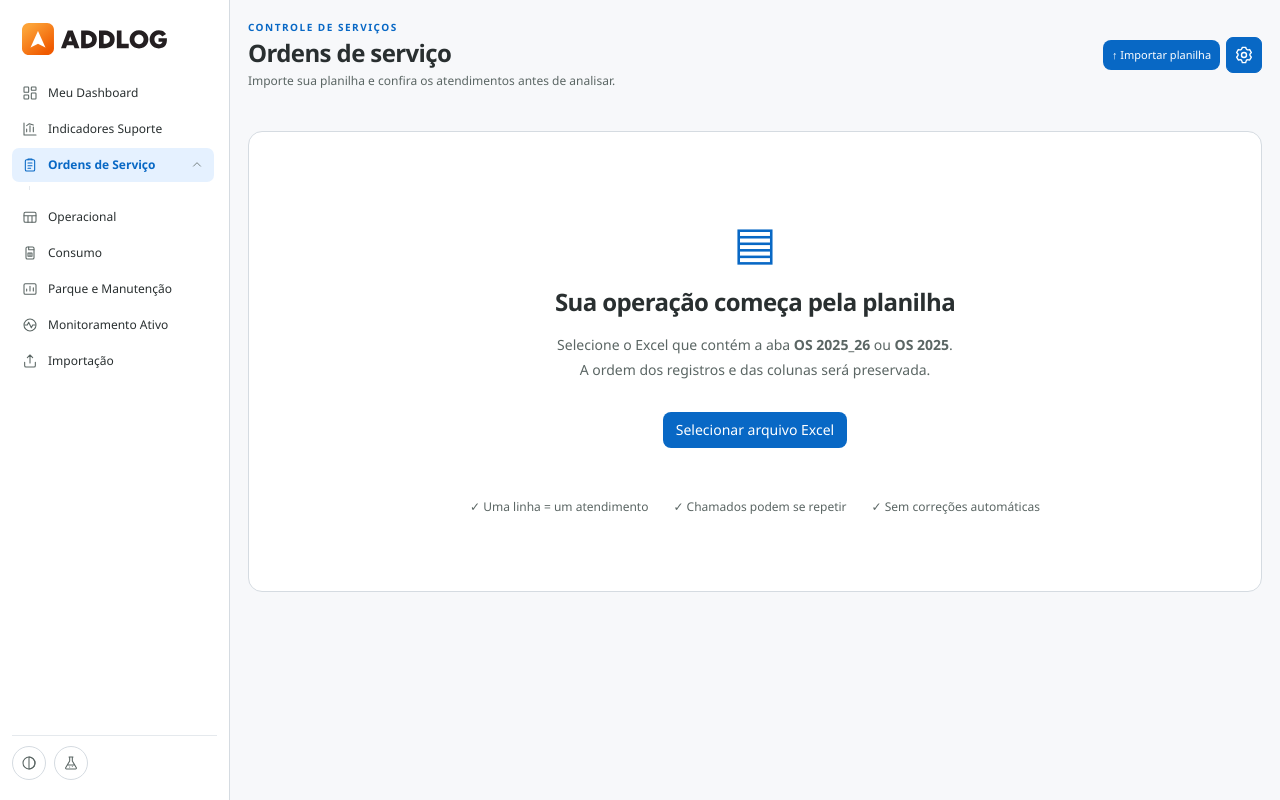
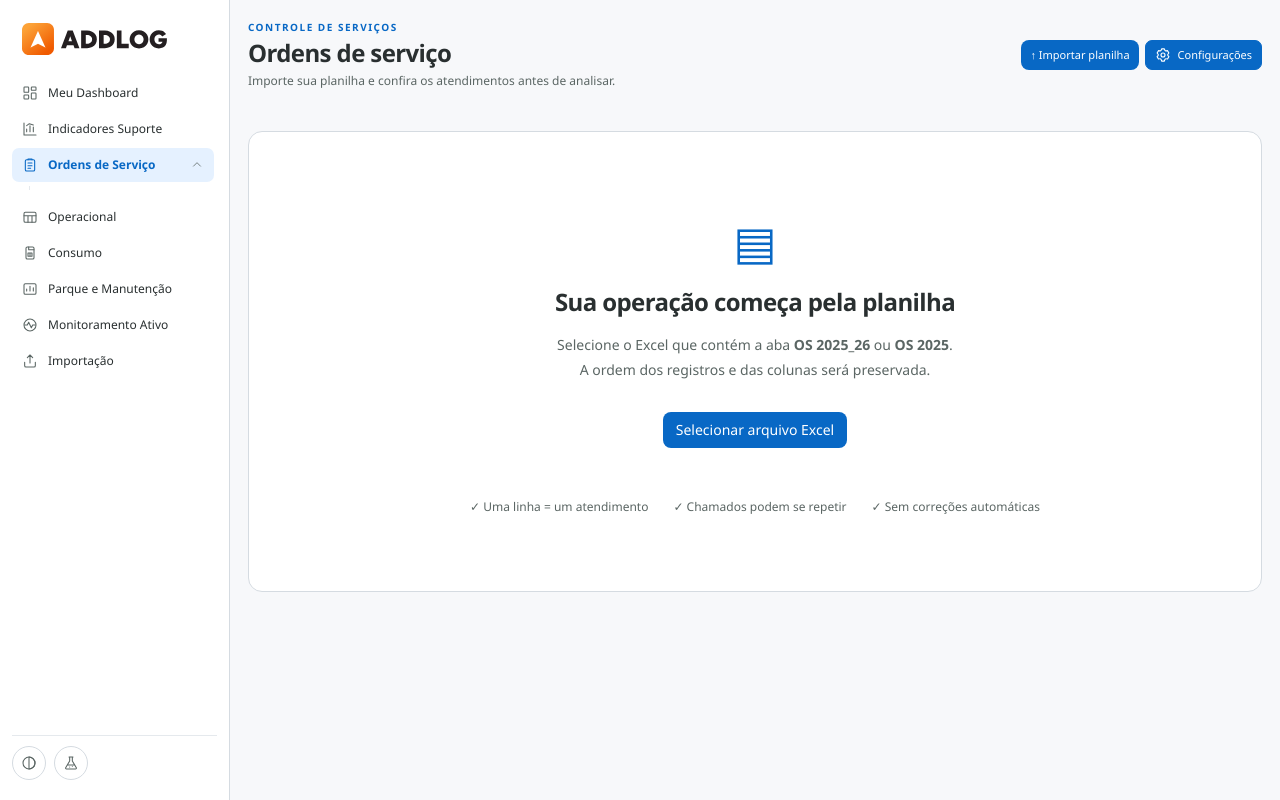
Before and after one commit to jeanjohann/dashboard-suporte-controller, a React (Vite) app: page / in a window 1280 px wide. Built offline with nearby package versions, Linux system fonts and the light colour scheme; a web font is replaced by a local one.

Commit message:
Padroniza modais de configuração e contraste

```diff
--- a/package.json
+++ b/package.json
@@ -1,6 +1,6 @@
 {
   "name": "dashboard-suporte",
-  "version": "0.69.30",
+  "version": "0.69.31",
   "private": true,
   "type": "module",
   "packageManager": "npm@11.12.1",
--- a/src/components/PageSettings.jsx
+++ b/src/components/PageSettings.jsx
@@ -75,7 +75,7 @@ export function PageSettingsButton({ available = true, help = '' }) {
     <>
       <button
         ref={trigger}
-        className="page-settings-trigger"
+        className="page-settings-trigger page-configuration-trigger"
         type="button"
         title="Configurações da página"
         aria-label="Configurações da página"
@@ -83,6 +83,7 @@ export function PageSettingsButton({ available = true, help = '' }) {
         onClick={show}
       >
         <Icon name="settings" size={18} />
+        <span>Configurações</span>
       </button>
       {feedback && (
         <div className="page-settings-feedback" role="status">
@@ -92,7 +93,7 @@ export function PageSettingsButton({ available = true, help = '' }) {
       {createPortal(
         <dialog
           ref={dialog}
-          className="page-settings-dialog"
+          className="page-settings-dialog page-configuration-dialog"
           aria-labelledby={`${id}-title`}
           aria-describedby={`${id}-description`}
           onCancel={() => setOpen(false)}
@@ -111,13 +112,14 @@ export function PageSettingsButton({ available = true, help = '' }) {
         >
           <header>
             <div>
+              <span className="page-configuration-eyebrow">{scope || 'Página'}</span>
               <h2 ref={heading} tabIndex={-1} id={`${id}-title`}>
-                Configurações da página
+                Configurações e informações
               </h2>
-              <p>{scope}</p>
+              <p>Preferências de exibição, informações e critérios desta página.</p>
             </div>
-            <button type="button" aria-label="Fechar configuração" onClick={() => setOpen(false)}>
-              <Icon name="close" size={18} />
+            <button type="button" aria-label="Fechar configurações" onClick={() => setOpen(false)}>
+              Fechar
             </button>
           </header>
           <div className="page-settings-body">
--- a/src/modules/support-indicators/components/SupportIndicatorsPage.jsx
+++ b/src/modules/support-indicators/components/SupportIndicatorsPage.jsx
@@ -1170,22 +1170,6 @@ export function SupportIndicatorsPage({ onPage, active = true }) {
               <p>Atendimentos, serviços e atividades da equipe.</p>
             </div>
             <div className="si-toolbar">
-              <div className="si-view-modes" role="group" aria-label="Modo de visualização">
-                <button
-                  type="button"
-                  aria-pressed={viewMode === 'compact'}
-                  onClick={() => selectDensity('compact')}
-                >
-                  Compacto
-                </button>
-                <button
-                  type="button"
-                  aria-pressed={viewMode === 'editorial'}
-                  onClick={() => selectDensity('editorial')}
-                >
-                  Editorial
-                </button>
-              </div>
               <button
                 disabled={!valid || busy || backlogBusy || store.loading}
                 onClick={exportReport}
@@ -1193,6 +1177,7 @@ export function SupportIndicatorsPage({ onPage, active = true }) {
                 Exportar CSV
               </button>
               <button
+                className="si-config-trigger"
                 onClick={() => {
                   setPresentationMode(false);
                   setConfigurationOpen(true);
@@ -1301,6 +1286,30 @@ export function SupportIndicatorsPage({ onPage, active = true }) {
                       busy={store.busy}
                       save={store.save}
                     />
+                  </section>
+                  <section className="si-config-section" aria-label="Visualização da página">
+                    <div className="si-config-section-heading">
+                      <div>
+                        <h3>Visualização da página</h3>
+                        <p>Escolha como os gráficos e tabelas são organizados nesta tela.</p>
+                      </div>
+                      <div className="si-view-modes" role="group" aria-label="Modo de visualização">
+                        <button
+                          type="button"
+                          aria-pressed={viewMode === 'compact'}
+                          onClick={() => selectDensity('compact')}
+                        >
+                          Compacto
+                        </button>
+                        <button
+                          type="button"
+                          aria-pressed={viewMode === 'editorial'}
+                          onClick={() => selectDensity('editorial')}
+                        >
+                          Editorial
+                        </button>
+                      </div>
+                    </div>
                   </section>
                   <section className="si-config-section" aria-label="Configuração da apresentação">
                     <div className="si-config-section-heading">
--- a/src/styles/page-settings.css
+++ b/src/styles/page-settings.css
@@ -83,21 +83,23 @@
 }
 button.page-settings-trigger {
   display: inline-flex;
-  flex: 0 0 36px;
-  width: 36px;
-  height: 36px;
-  min-height: 36px;
+  flex: 0 0 auto;
+  width: auto;
+  height: auto;
+  min-height: 34px;
   align-items: center;
   justify-content: center;
-  padding: 7px;
+  gap: 7px;
+  padding: 7px 11px;
   border: 1px solid #0868c5;
   border-radius: 7px;
   background: #0868c5;
   color: #ffffff;
+  font-size: 12px;
 }
 button.page-settings-trigger .ui-icon {
-  width: 20px;
-  height: 20px;
+  width: 16px;
+  height: 16px;
 }
 button.page-settings-trigger:hover {
   background: #07539c;
--- a/src/styles/support-indicators.css
+++ b/src/styles/support-indicators.css
@@ -45,6 +45,18 @@
 }
 .si-config-dialog-heading {
   border-bottom: 1px solid var(--ui-border);
+}
+.support-indicators-page main .si-config-dialog-heading > button,
+.support-indicators-page main .si-config-dialog-footer > button {
+  border-color: #0868c5;
+  background: #0868c5;
+  color: #ffffff;
+}
+.support-indicators-page main .si-config-dialog-heading > button:hover,
+.support-indicators-page main .si-config-dialog-footer > button:hover {
+  border-color: #07539c;
+  background: #07539c;
+  color: #ffffff;
 }
 .si-config-dialog-heading > div > span {
   color: var(--ui-accent);
@@ -570,6 +582,16 @@
 .support-indicators-page main .si-primary {
   background: var(--ui-button-bg);
   color: var(--ui-button-text);
+}
+.support-indicators-page main button.si-config-trigger {
+  border-color: #0868c5;
+  background: #0868c5;
+  color: #ffffff;
+}
+.support-indicators-page main button.si-config-trigger:hover {
+  border-color: #07539c;
+  background: #07539c;
+  color: #ffffff;
 }
 .support-indicators-page input:not([type='checkbox']),
 .support-indicators-page select,
```
Also changed, not shown: 2 other files (tests, documents, lock files or other folders).
